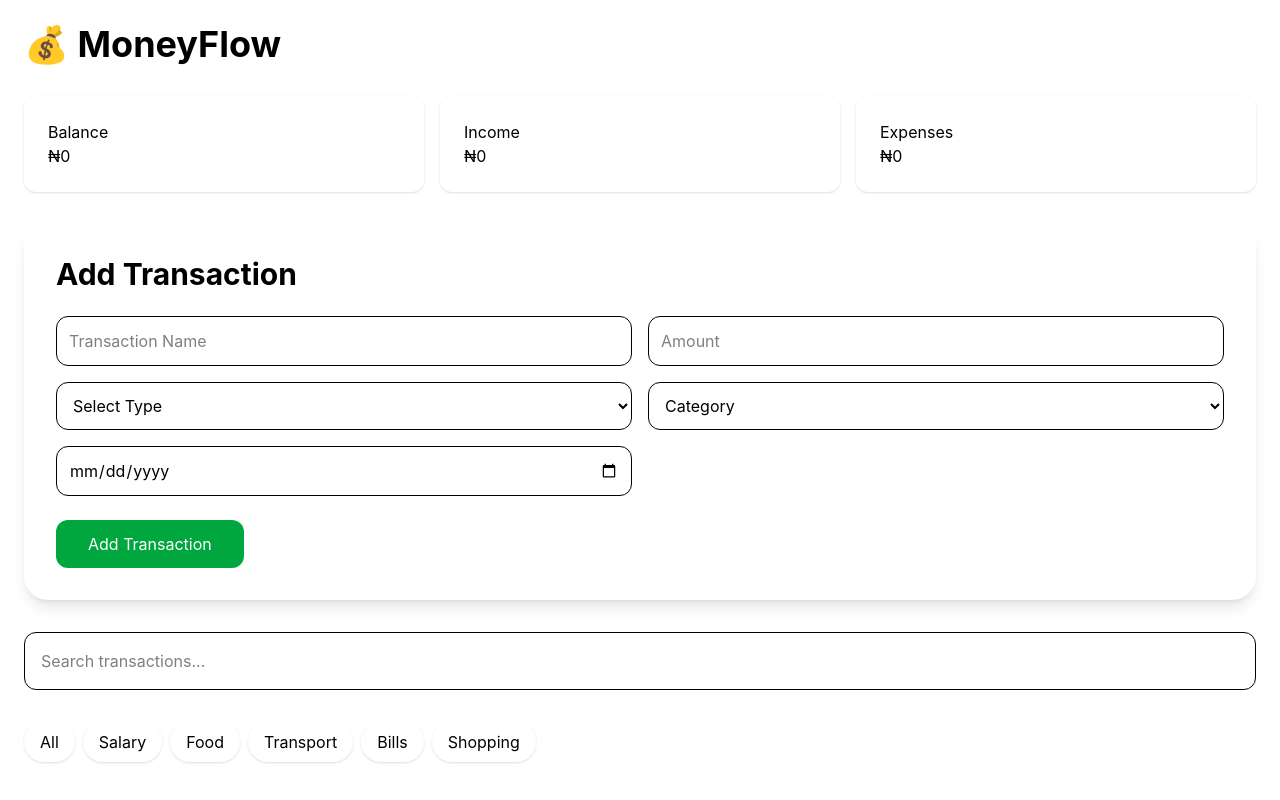
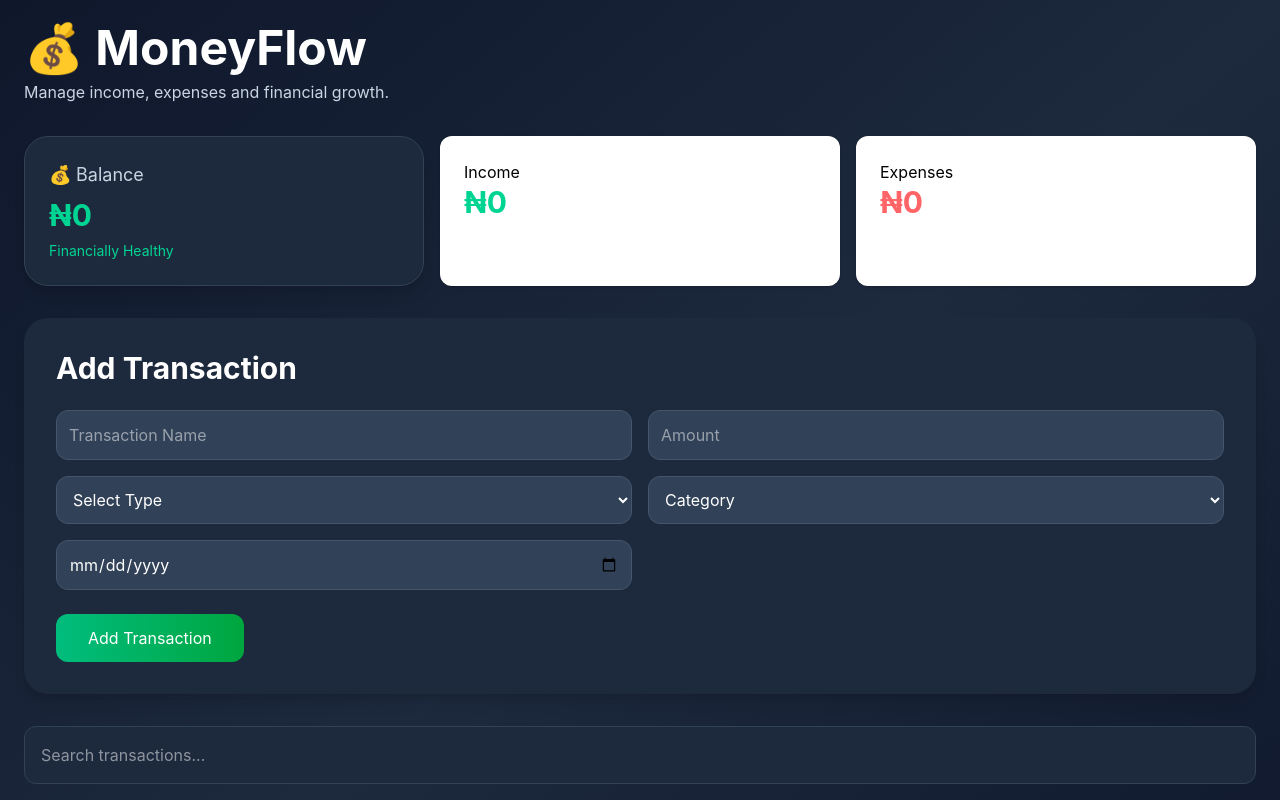
Before and after one commit to olajideIfe/money-flow, a React (Vite) app: page / in a window 1280 px wide. Shown: the top 800 px of the page. Built offline with nearby package versions, Linux system fonts and the light colour scheme.

Commit message:
style: redesign user interface

```diff
--- a/src/App.jsx
+++ b/src/App.jsx
@@ -107,8 +107,12 @@ const App = () => {
   };
 
   return (
-    <div className="p-6">
-      <h1 className="text-4xl font-bold mb-8">💰 MoneyFlow</h1>
+    <div className=" min-h-screen bg-gradient-to-br from-slate-900 via-slate-800 to-slate-900 p-6 ">
+      <h1 className=" text-5xl font-bold text-white mb-2">💰 MoneyFlow</h1>
+
+      <p className="text-slate-300 mb-8 ">
+        Manage income, expenses and financial growth.
+      </p>
 
       <Dashboard balance={balance} income={income} expenses={expenses} />
 
@@ -120,63 +124,52 @@ const App = () => {
       />
 
       <SearchBar search={search} setSearch={setSearch} />
-      <div
-        className=" flex gap-2 flex-wrap mb-6 "
-      >
+      <div className=" flex gap-2 flex-wrap mb-6 ">
         <button
           onClick={() => setCategoryFilter("All")}
-          className=" px-4 py-2 rounded-full bg-white shadow hover:shadow-lg transition "
+          className=" px-4 py-2 rounded-full bg-slate-800 text-white border border-slate-700 hover:bg-emerald-500 transition"
         >
           All
         </button>
 
         <button
           onClick={() => setCategoryFilter("Salary")}
-          className=" px-4 py-2 rounded-full bg-white shadow hover:shadow-lg transition "
+          className=" px-4 py-2 rounded-full bg-slate-800 text-white border border-slate-700 hover:bg-emerald-500 transition"
         >
           Salary
         </button>
 
         <button
           onClick={() => setCategoryFilter("Food")}
-          className=" px-4 py-2 rounded-full bg-white shadow hover:shadow-lg transition "
+          className=" px-4 py-2 rounded-full bg-slate-800 text-white border border-slate-700 hover:bg-emerald-500 transition"
         >
           Food
         </button>
 
         <button
           onClick={() => setCategoryFilter("Transport")}
-          className=" px-4 py-2 rounded-full bg-white shadow hover:shadow-lg transition "
+          className=" px-4 py-2 rounded-full bg-slate-800 text-white border border-slate-700 hover:bg-emerald-500 transition"
         >
           Transport
         </button>
 
         <button
           onClick={() => setCategoryFilter("Bills")}
-          className=" px-4 py-2 rounded-full bg-white shadow hover:shadow-lg transition "
+          className=" px-4 py-2 rounded-full bg-slate-800 text-white border border-slate-700 hover:bg-emerald-500 transition"
         >
           Bills
         </button>
 
         <button
           onClick={() => setCategoryFilter("Shopping")}
-          className=" px-4 py-2 rounded-full bg-white shadow hover:shadow-lg transition "
+          className=" px-4 py-2 rounded-full bg-slate-800 text-white border border-slate-700 hover:bg-emerald-500 transition"
         >
           Shopping
         </button>
       </div>
 
       {transactions.length === 0 ? (
-        <div
-          className="
-      bg-white
-      p-10
-      rounded-3xl
-      shadow-lg
-      text-center
-      mt-8
-      "
-        >
+        <div className=" bg-white p-10 rounded-3xl shadow-lg text-center mt-8 ">
           <h2 className="text-2xl font-bold">💰 No Transactions Yet</h2>
 
           <p className="text-gray-500 mt-2">
--- a/src/components/Dashboard.jsx
+++ b/src/components/Dashboard.jsx
@@ -1,34 +1,52 @@
-import React from 'react'
+import React from "react";
 
-const Dashboard = ({
-  balance,
-  income,
-  expenses,
-}) => {
+const Dashboard = ({ balance, income, expenses }) => {
   return (
     <div className="grid md:grid-cols-3 gap-4 mb-8">
+      <div className=" bg-slate-800 p-6 rounded-3xl shadow-lg border border-slate-700 ">
+        <h3 className=" text-slate-300 text-lg mb-2 ">💰 Balance</h3>
 
-      <div className="bg-white p-6 rounded-xl shadow">
-        <h3>Balance</h3>
-        <p>
+        <p
+          className={`text-3xl font-bold
+  ${balance >= 0 ? "text-emerald-400" : "text-red-400"}
+`}
+        >
           ₦{balance}
         </p>
+        {balance >= 0 && (
+          <p
+            className="
+        text-emerald-400
+        text-sm
+        mt-2
+        "
+          >
+            Financially Healthy
+          </p>
+        )}
+
+        {balance < 0 && (
+          <p
+            className="
+        text-red-400
+        text-sm
+        mt-2
+        "
+          >
+            Spending Exceeds Income
+          </p>
+        )}
       </div>
 
       <div className="bg-white p-6 rounded-xl shadow">
         <h3>Income</h3>
-        <p>
-          ₦{income}
-        </p>
+        <p className=" text-3xl font-bold text-emerald-400 ">₦{income}</p>
       </div>
 
       <div className="bg-white p-6 rounded-xl shadow">
         <h3>Expenses</h3>
-        <p>
-          ₦{expenses}
-        </p>
+        <p className=" text-3xl font-bold text-red-400">₦{expenses}</p>
       </div>
-
     </div>
   );
 };
--- a/src/components/SearchBar.jsx
+++ b/src/components/SearchBar.jsx
@@ -1,24 +1,13 @@
-import React from 'react'
+import React from "react";
 
-const SearchBar = ({
-  search,
-  setSearch,
-}) => {
+const SearchBar = ({ search, setSearch }) => {
   return (
     <input
       type="text"
       placeholder="Search transactions..."
       value={search}
-      onChange={(e) =>
-        setSearch(e.target.value)
-      }
-      className="
-      border
-      p-4
-      rounded-xl
-      w-full
-      mb-8
-      "
+      onChange={(e) => setSearch(e.target.value)}
+      className=" w-full p-4 rounded-xl bg-slate-800 text-white border border-slate-700 mb-8 "
     />
   );
 };
--- a/src/components/TransactionCard.jsx
+++ b/src/components/TransactionCard.jsx
@@ -6,17 +6,24 @@ const TransactionCard = ({
   editTransaction,
 }) => {
   return (
-    <div
-      className="
-      bg-white
-      p-5
-      rounded-xl
-      shadow-md
-      "
-    >
+    <div className=" bg-slate-800 text-white p-6 rounded-3xl shadow-lg ">
       <h2 className="text-xl font-bold">{transaction.title}</h2>
 
-      <p>Amount: ₦{transaction.amount}</p>
+      {transaction.type === "Income" && (
+        <span className=" bg-emerald-500 px-3 py-1 rounded-full text-sm text-white inline-block mt-2 ">
+          Income
+        </span>
+      )}
+
+      {transaction.type === "Expense" && (
+        <span className=" bg-red-500 px-3 py-1 rounded-full text-sm text-white inline-block mt-2 ">
+          Expense
+        </span>
+      )}
+
+      <p className=" font-bold text-emerald-400 ">
+        Amount: ₦{transaction.amount}
+      </p>
 
       <p>Type: {transaction.type}</p>
 
--- a/src/components/TransactionForm.jsx
+++ b/src/components/TransactionForm.jsx
@@ -1,16 +1,15 @@
 import React from "react";
 
-const TransactionForm = ({ formData, handleChange, addTransaction, editingId }) => {
+const TransactionForm = ({
+  formData,
+  handleChange,
+  addTransaction,
+  editingId,
+}) => {
   return (
     <form
       onSubmit={addTransaction}
-      className="
-      bg-white
-      p-8
-      rounded-3xl
-      shadow-lg
-      mb-8
-      "
+      className=" bg-slate-800 p-8 rounded-3xl shadow-lg mb-8 text-white"
     >
       <h2 className="text-3xl font-bold mb-6">Add Transaction</h2>
 
@@ -21,7 +20,7 @@ const TransactionForm = ({ formData, handleChange, addTransaction, editingId })
           placeholder="Transaction Name"
           value={formData.title}
           onChange={handleChange}
-          className="border p-3 rounded-xl"
+          className=" bg-slate-700 border border-slate-600 text-white p-3 rounded-xl focus:ring-4 focus:ring-emerald-400 outline-none "
         />
 
         <input
@@ -30,14 +29,14 @@ const TransactionForm = ({ formData, handleChange, addTransaction, editingId })
           placeholder="Amount"
           value={formData.amount}
           onChange={handleChange}
-          className="border p-3 rounded-xl"
+          className=" bg-slate-700 border border-slate-600 text-white p-3 rounded-xl focus:ring-4 focus:ring-emerald-400 outline-none "
         />
 
         <select
           name="type"
           value={formData.type}
           onChange={handleChange}
-          className="border p-3 rounded-xl"
+          className=" bg-slate-700 border border-slate-600 text-white p-3 rounded-xl focus:ring-4 focus:ring-emerald-400 outline-none "
         >
           <option value="">Select Type</option>
 
@@ -50,7 +49,7 @@ const TransactionForm = ({ formData, handleChange, addTransaction, editingId })
           name="category"
           value={formData.category}
           onChange={handleChange}
-          className="border p-3 rounded-xl"
+          className=" bg-slate-700 border border-slate-600 text-white p-3 rounded-xl focus:ring-4 focus:ring-emerald-400 outline-none "
         >
           <option value="">Category</option>
 
@@ -76,20 +75,13 @@ const TransactionForm = ({ formData, handleChange, addTransaction, editingId })
           name="date"
           value={formData.date}
           onChange={handleChange}
-          className="border p-3 rounded-xl"
+          className=" bg-slate-700 border border-slate-600 text-white p-3 rounded-xl focus:ring-4 focus:ring-emerald-400 outline-none "
         />
       </div>
 
       <button
         type="submit"
-        className="
-        bg-green-600
-        text-white
-        px-8
-        py-3
-        rounded-xl
-        mt-6
-        "
+        className=" bg-gradient-to-r from-emerald-500 to-green-600 text-white px-8 py-3 rounded-xl mt-6 hover:scale-105 transition duration-300 "
       >
         {editingId ? "Update Transaction" : "Add Transaction"}
       </button>
```
